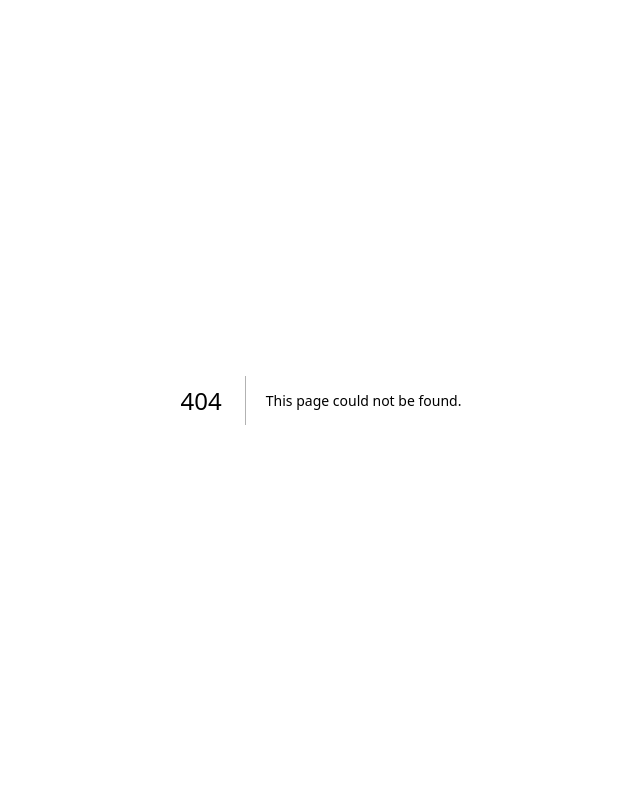
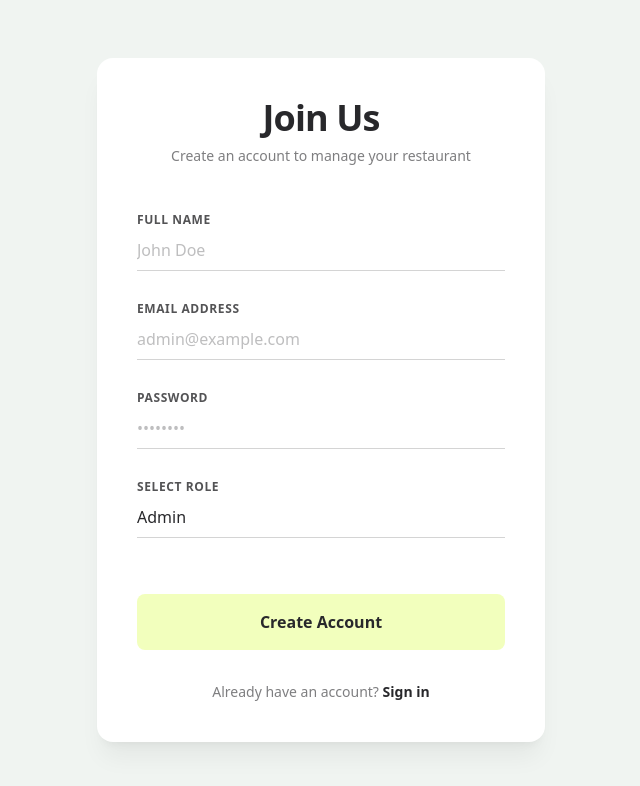
Before and after one commit to Kaowsar-Azad/Restaurant-Manage, a Next.js app in the folder restaurant-manage-frontend/: page /register in a window 1280 px wide. Before the commit this address had no page. Shown: the top 786 px of the page, without its empty margins (319-959 px from the left). Built offline with nearby package versions, Linux system fonts and the light colour scheme.

Commit message:
Login & Register pages design complete

```diff
--- /dev/null
+++ b/restaurant-manage-frontend/app/(auth)/layout.jsx
@@ -0,0 +1,7 @@
+export default function AuthLayout({ children }) {
+  return (
+    <div className="min-h-screen flex items-center justify-center bg-brand-bg p-4">
+      {children}
+    </div>
+  );
+}
--- /dev/null
+++ b/restaurant-manage-frontend/app/(auth)/login/page.jsx
@@ -0,0 +1,73 @@
+import Link from "next/link";
+
+export default function LoginPage() {
+  return (
+    <div className="w-full max-w-md bg-brand-white p-10 rounded-2xl shadow-xl shadow-black/5">
+      <div className="mb-10 text-center">
+        <h1 className="text-4xl font-bold tracking-tight mb-2 text-brand-dark">
+          Welcome Back
+        </h1>
+        <p className="text-brand-dark/60 text-sm">
+          Enter your credentials to access the dashboard
+        </p>
+      </div>
+
+      <form className="space-y-6">
+        <div className="space-y-2">
+          <label
+            htmlFor="email"
+            className="text-xs font-semibold uppercase tracking-wider text-brand-dark/80"
+          >
+            Email Address
+          </label>
+          <input
+            id="email"
+            type="email"
+            placeholder="admin@example.com"
+            className="w-full px-0 py-2 bg-transparent border-b border-brand-dark/20 focus:border-brand-dark focus:outline-none transition-colors placeholder:text-brand-dark/30 text-brand-dark"
+          />
+        </div>
+
+        <div className="space-y-2">
+          <div className="flex items-center justify-between">
+            <label
+              htmlFor="password"
+              className="text-xs font-semibold uppercase tracking-wider text-brand-dark/80"
+            >
+              Password
+            </label>
+            <a
+              href="#"
+              className="text-xs font-medium text-brand-dark hover:underline"
+            >
+              Forgot password?
+            </a>
+          </div>
+          <input
+            id="password"
+            type="password"
+            placeholder="••••••••"
+            className="w-full px-0 py-2 bg-transparent border-b border-brand-dark/20 focus:border-brand-dark focus:outline-none transition-colors placeholder:text-brand-dark/30 text-brand-dark"
+          />
+        </div>
+
+        <button
+          type="button"
+          className="w-full py-4 mt-8 bg-brand-accent text-brand-dark font-semibold rounded-lg hover:bg-[#e4fa9c] hover:shadow-lg hover:-translate-y-0.5 transition-all duration-200"
+        >
+          Sign In
+        </button>
+      </form>
+
+      <div className="mt-8 text-center text-sm text-brand-dark/60">
+        Don't have an account?{" "}
+        <Link
+          href="/register"
+          className="font-semibold text-brand-dark hover:underline transition-all"
+        >
+          Create one now
+        </Link>
+      </div>
+    </div>
+  );
+}
--- /dev/null
+++ b/restaurant-manage-frontend/app/(auth)/register/page.jsx
@@ -0,0 +1,97 @@
+import Link from "next/link";
+
+export default function RegisterPage() {
+  return (
+    <div className="w-full max-w-md bg-brand-white p-10 rounded-2xl shadow-xl shadow-black/5">
+      <div className="mb-10 text-center">
+        <h1 className="text-4xl font-bold tracking-tight mb-2 text-brand-dark">
+          Join Us
+        </h1>
+        <p className="text-brand-dark/60 text-sm">
+          Create an account to manage your restaurant
+        </p>
+      </div>
+
+      <form className="space-y-6">
+        <div className="space-y-2">
+          <label
+            htmlFor="name"
+            className="text-xs font-semibold uppercase tracking-wider text-brand-dark/80"
+          >
+            Full Name
+          </label>
+          <input
+            id="name"
+            type="text"
+            placeholder="John Doe"
+            className="w-full px-0 py-2 bg-transparent border-b border-brand-dark/20 focus:border-brand-dark focus:outline-none transition-colors placeholder:text-brand-dark/30 text-brand-dark"
+          />
+        </div>
+
+        <div className="space-y-2">
+          <label
+            htmlFor="email"
+            className="text-xs font-semibold uppercase tracking-wider text-brand-dark/80"
+          >
+            Email Address
+          </label>
+          <input
+            id="email"
+            type="email"
+            placeholder="admin@example.com"
+            className="w-full px-0 py-2 bg-transparent border-b border-brand-dark/20 focus:border-brand-dark focus:outline-none transition-colors placeholder:text-brand-dark/30 text-brand-dark"
+          />
+        </div>
+
+        <div className="space-y-2">
+          <label
+            htmlFor="password"
+            className="text-xs font-semibold uppercase tracking-wider text-brand-dark/80"
+          >
+            Password
+          </label>
+          <input
+            id="password"
+            type="password"
+            placeholder="••••••••"
+            className="w-full px-0 py-2 bg-transparent border-b border-brand-dark/20 focus:border-brand-dark focus:outline-none transition-colors placeholder:text-brand-dark/30 text-brand-dark"
+          />
+        </div>
+
+        <div className="space-y-2">
+          <label
+            htmlFor="role"
+            className="text-xs font-semibold uppercase tracking-wider text-brand-dark/80"
+          >
+            Select Role
+          </label>
+          <select
+            id="role"
+            className="w-full px-0 py-2 bg-transparent border-b border-brand-dark/20 focus:border-brand-dark focus:outline-none transition-colors text-brand-dark appearance-none"
+          >
+            <option value="Admin">Admin</option>
+            <option value="Manager">Manager</option>
+            <option value="Staff">Staff</option>
+          </select>
+        </div>
+
+        <button
+          type="button"
+          className="w-full py-4 mt-8 bg-brand-accent text-brand-dark font-semibold rounded-lg hover:bg-[#e4fa9c] hover:shadow-lg hover:-translate-y-0.5 transition-all duration-200"
+        >
+          Create Account
+        </button>
+      </form>
+
+      <div className="mt-8 text-center text-sm text-brand-dark/60">
+        Already have an account?{" "}
+        <Link
+          href="/login"
+          className="font-semibold text-brand-dark hover:underline transition-all"
+        >
+          Sign in
+        </Link>
+      </div>
+    </div>
+  );
+}
```
Also changed, not shown: 1 other file (tests, documents, lock files or other folders).
